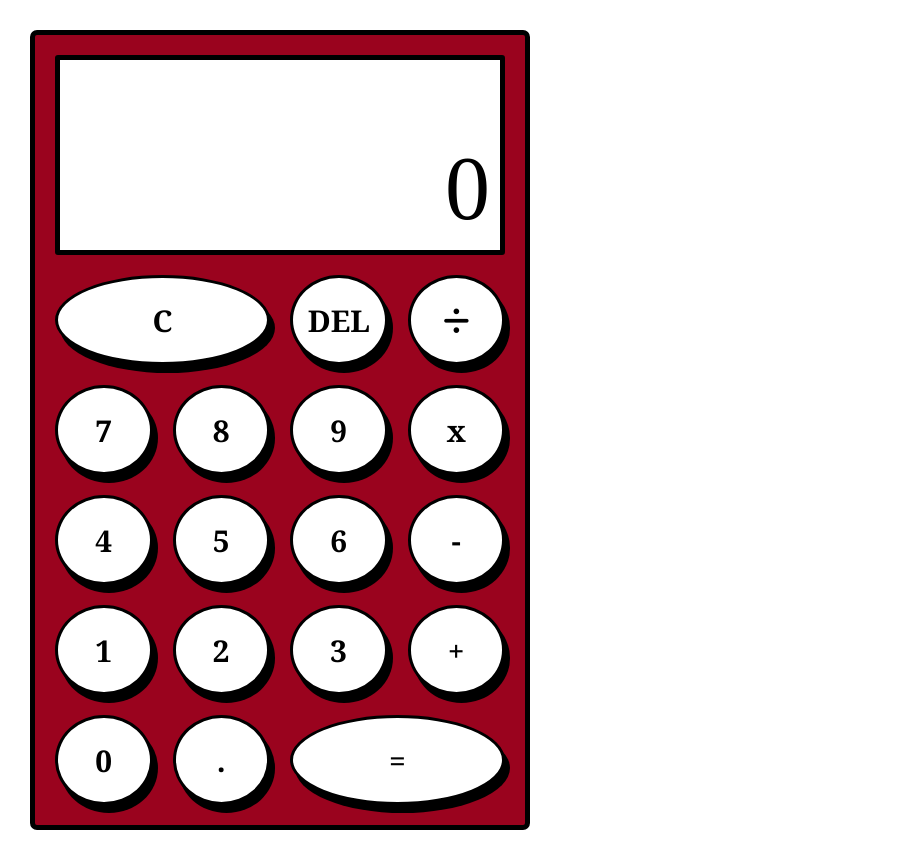
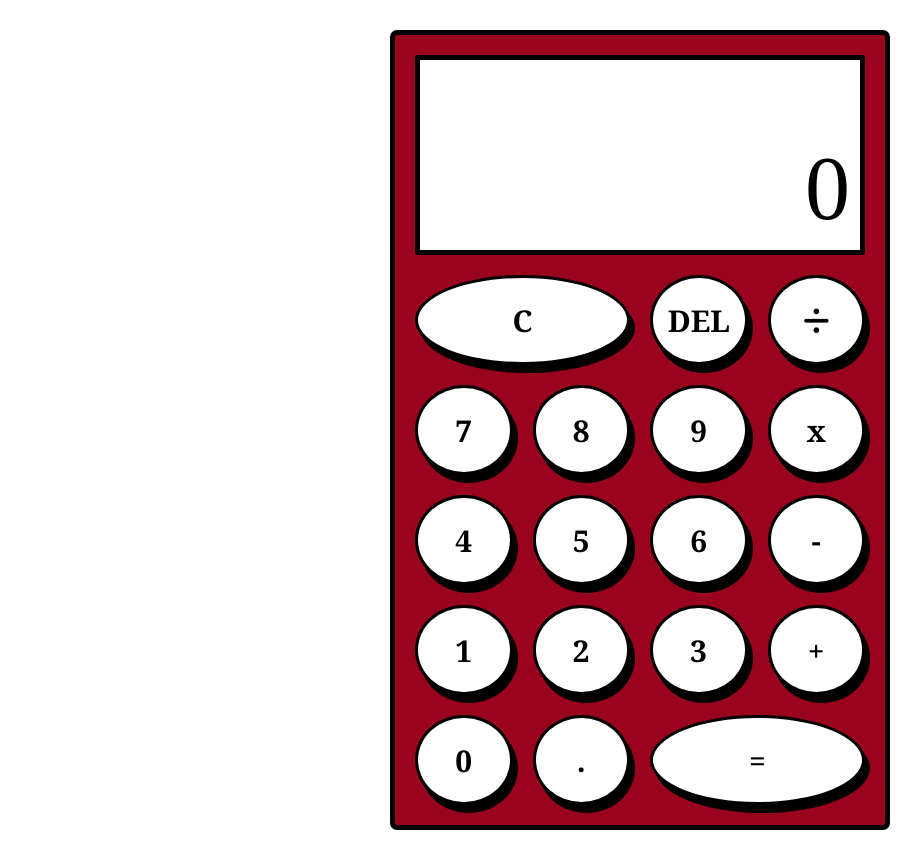
Before and after one commit to sholland236/calculator, a plain HTML site: page index.html in a window 1280 px wide. Shown: the whole page, without its empty margins (0-923 px from the left). Drawn offline with Linux system fonts and the light colour scheme.

Commit message:
center on page fix

```diff
--- a/styles.scss
+++ b/styles.scss
@@ -50,11 +50,17 @@
 // DESKTOP CODE
 
 @media screen and (min-width: 1000px) {
+    body {
+        width: 100vw;
+        display: flex;
+        justify-content: center;
+        align-items: center;
+        padding: 30px;
+    }
     .calculator {
         max-width: 500px;
         max-height: 800px;
         border-radius: 7px;
-        margin: 30px;
         &__output {
             font-size: 90px;
         }
```
Also changed, not shown: styles.css.
